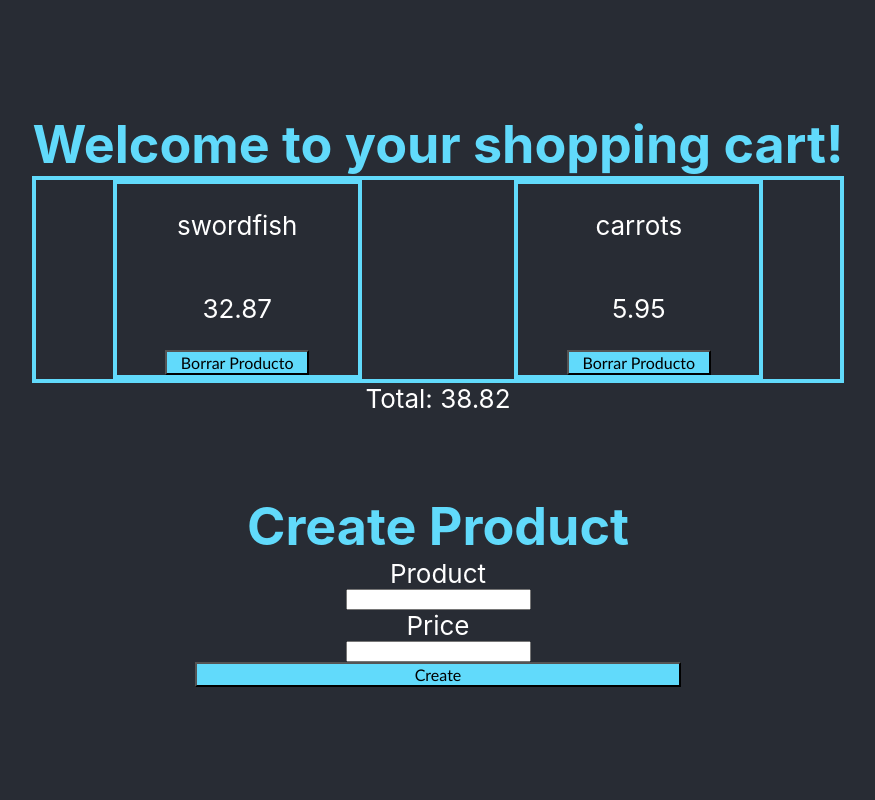
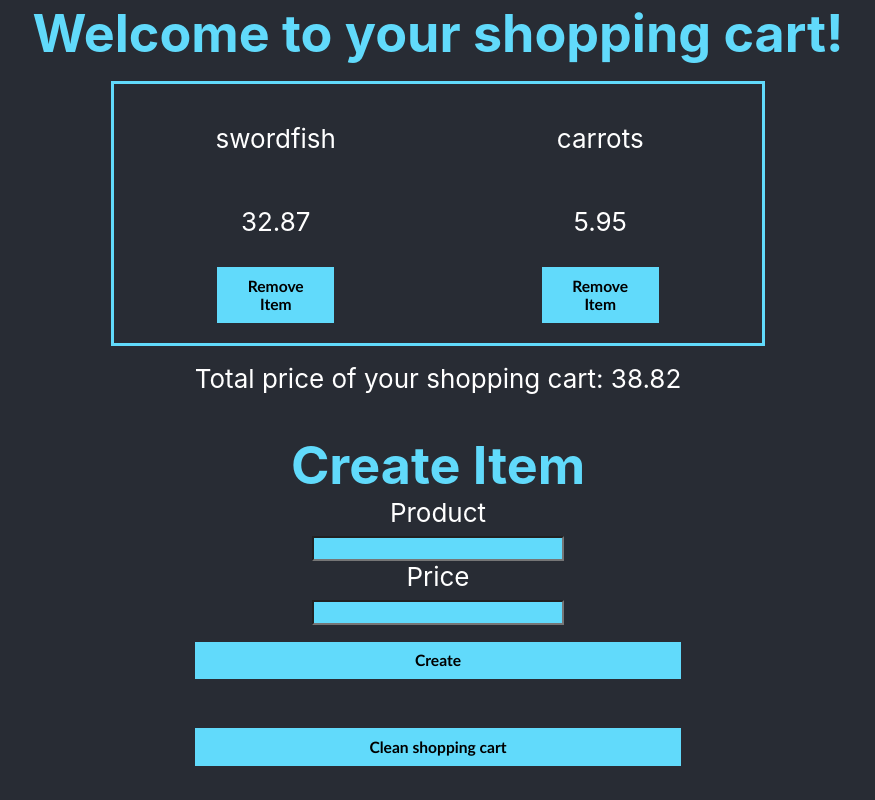
Before and after one commit to adrianezd/shoppinglist, a React (Create React App) app: page / in a window 1280 px wide. Shown: the whole page, without its empty margins (202-1077 px from the left). Built offline with nearby package versions, Linux system fonts and the light colour scheme.

Commit message:
css items

```diff
--- a/src/App.css
+++ b/src/App.css
@@ -35,24 +35,51 @@ h1{
   display: flex;
   flex-wrap: wrap;
   justify-content: space-around;
-  border: #61dafb 4px solid;
+  align-items: center;
+  border: #61dafb 3px solid;
+  width: 80%;
+  height: 80%;
+  margin: auto;
+  margin-top: 2%;
+  margin-bottom: 2%;
 }
 
 .product{
-  border: #61dafb 4px solid;
-  width: 30%;
-  height: 20%;
   display: flex;
   flex-direction: column;
   justify-content: space-between;
+  align-items: center;
+  width: 30%;
+  height: 30%;
+  margin: auto;
+  margin-top: 2%;
+  margin-bottom: 2%;
+
 }
 
 button {
+  margin-top: 2%;
+  margin-bottom: 4%;
   background-color: #61dafb;
   font-weight: 500;
   font-family: 'Gill Sans', 'Gill Sans MT', Calibri, 'Trebuchet MS', sans-serif;
   font-size: medium;
   width: 60%;
+  justify-content: center;
+  align-self: center;
+  font-weight: bold;
+  font-size: 0.6em;
+  padding: 0.5em 1em;
+  border: 0.16em solid #61dafb;
+}
+
+input{
+  margin-top: 1%;
+  background-color: #61dafb;
+  font-weight: 500;
+  font-family: 'Gill Sans', 'Gill Sans MT', Calibri, 'Trebuchet MS', sans-serif;
+  font-size: medium;
+  width: 30%;
   justify-content: center;
   align-self: center;
 }
@@ -63,5 +90,5 @@ button {
   justify-content: space-between;
   align-items: center;
   height: 100%;
-  margin-top: 10%;
+  margin-top: 5%;
 }
--- a/src/components/ListOfProducts.js
+++ b/src/components/ListOfProducts.js
@@ -14,6 +14,11 @@ export function ListOfProducts() {
     });
     setTotalMoney(total);
   };
+
+  function clearList() {
+    products.splice(0, products.length);
+    setTotalMoney(0);
+  }
 
   const handleSubmit = (e) => {
     e.preventDefault();
@@ -37,19 +42,19 @@ export function ListOfProducts() {
           <p>{product.price}</p>
           <button onClick={
             () => removeProduct(product.id)
-          }> Borrar Producto </button>
+          }> Remove Item </button>
         </div>
       ))}
     </div>
 
     <div>
-      <span>Total: {totalMoney}
+      <span>Total price of your shopping cart: {totalMoney}
       </span>
     </div>
 
     <form onSubmit={handleSubmit}>
     <div className="CreateProduct">
-      <h1>Create Product</h1>
+      <h1>Create Item</h1>
         <label>Product</label>
         <input type="text" />
         <label>Price</label>
@@ -57,6 +62,9 @@ export function ListOfProducts() {
         <button>Create</button>
     </div>
     </form>
+    <div className="clearList">
+          <button onClick={clearList}> Clean shopping cart </button>
+    </div>
     </>
   )
 }
```
